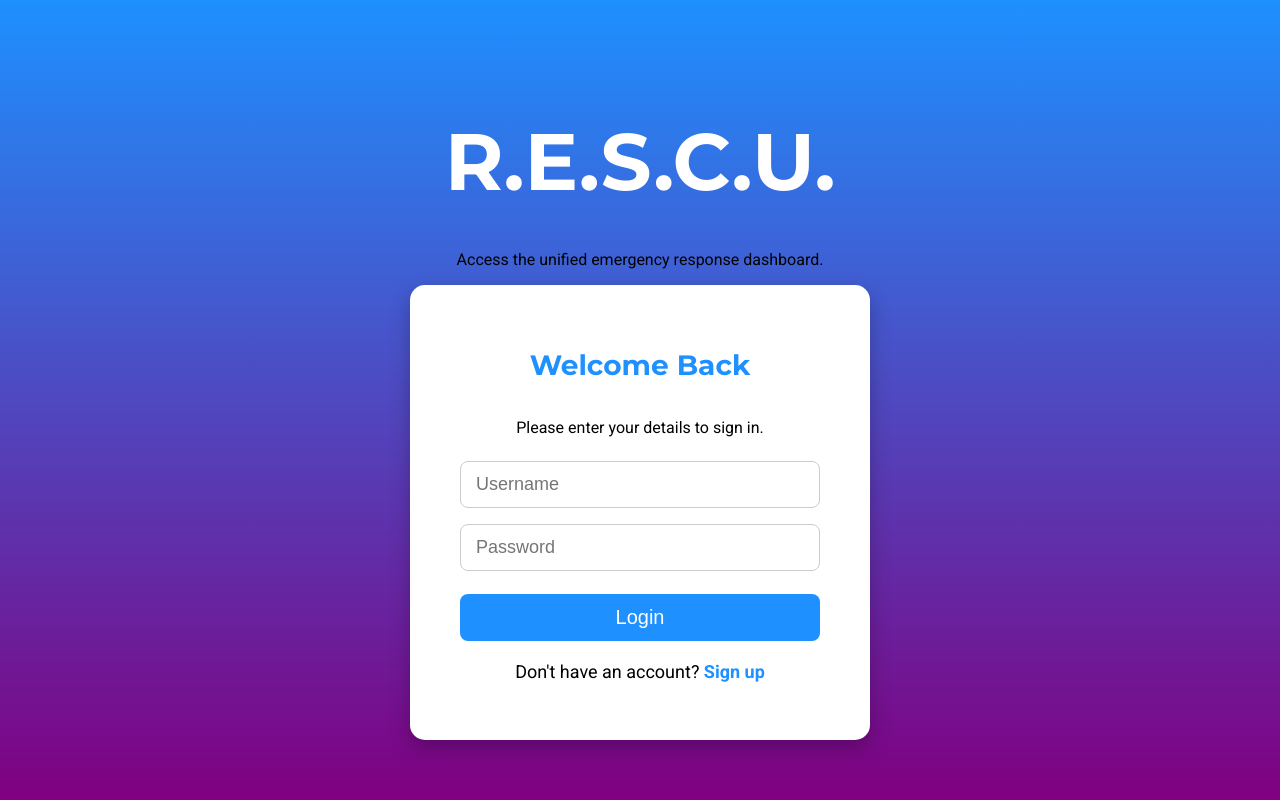
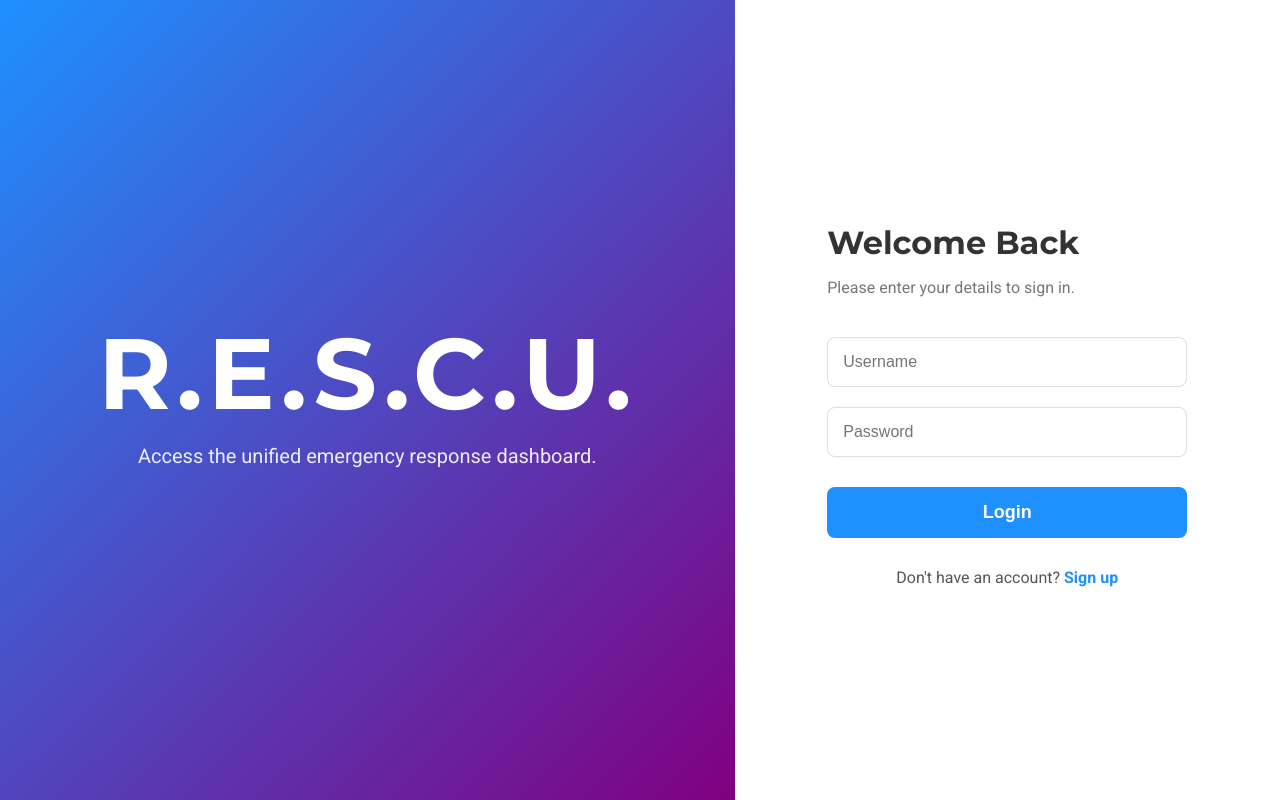
Before and after one commit to Lexie13/RESCU, a Flask app: page / in a window 1280 px wide. Run offline with Flask 3, Linux system fonts and the light colour scheme.

Commit message:
Update style.css

```diff
--- a/frontend/static/style.css
+++ b/frontend/static/style.css
@@ -1,189 +1,153 @@
-/* General body */
-body {
+/* General Reset */
+* {
+    box-sizing: border-box;
+}
+
+body, html {
+    height: 100%;
+    margin: 0;
+    font-family: 'Roboto', sans-serif;
+    background: #f4f7f6;
+}
+
+/* Page Wrapper for Split Layout */
+.page-wrapper {
+    display: flex;
     height: 100vh;
+    width: 100%;
+}
+
+/* Hero Section (Left Side) */
+.hero-section {
+    flex: 1.2; /* Takes up slightly more space */
+    background: linear-gradient(135deg, #1E90FF, #800080);
+    display: flex;
+    flex-direction: column;
+    justify-content: center;
+    align-items: center;
+    color: white;
+    padding: 40px;
+}
+
+.hero-section h1 {
+    font-family: 'Montserrat', sans-serif;
+    font-size: clamp(60px, 8vw, 100px);
     margin: 0;
+    letter-spacing: 5px;
+}
+
+.hero-section p {
+    font-size: 20px;
+    opacity: 0.9;
+    margin-top: 10px;
+}
+
+/* Form Section (Right Side) */
+.form-section {
+    flex: 1;
     display: flex;
     justify-content: center;
     align-items: center;
-    flex-direction: column;
-    background: linear-gradient(to bottom, #1E90FF, #800080);
-    font-family: 'Roboto', sans-serif;
-    text-align: center;
+    background: #ffffff;
 }
 
-/* Main heading */
-h1 {
-    color: #FFFFFF;
-    font-size: 80px;
-    font-family: 'Montserrat', sans-serif;
-    margin-bottom: 40px;
-}
-
-/* Form container (used for login + signup) */
 .form-container {
-    display: flex;
-    flex-direction: column;
-    align-items: center;
-    background: #ffffff;
-    padding: 40px 30px;
-    border-radius: 15px;
-    box-shadow: 0 8px 20px rgba(0,0,0,0.25);
-    width: 400px;
-}
-
-/* Forms */
-form {
     width: 100%;
-    display: flex;
-    flex-direction: column;
-    align-items: center;
+    max-width: 400px;
+    padding: 20px;
 }
 
 form h2 {
     font-family: 'Montserrat', sans-serif;
-    font-weight: 700;
-    margin-bottom: 20px;
-    font-size: 28px;
-    color: #1E90FF;
+    font-size: 32px;
+    margin-bottom: 5px;
+    color: #333;
+}
+
+.subtext {
+    color: #777;
+    margin-bottom: 30px;
 }
 
 /* Inputs */
 input[type="text"],
-input[type="password"],
-input[type="tel"],
-select {
-    width: 90%;
-    padding: 12px 15px;
-    margin: 8px 0;
+input[type="password"] {
+    width: 100%;
+    padding: 15px;
+    margin: 10px 0;
     border-radius: 8px;
-    border: 1px solid #ccc;
-    font-size: 18px;
-    transition: border-color 0.3s;
-    box-sizing: border-box;
+    border: 1px solid #ddd;
+    font-size: 16px;
+    transition: all 0.3s;
 }
 
-/* Focus state */
-input:focus,
-select:focus {
+input:focus {
     outline: none;
     border-color: #1E90FF;
+    box-shadow: 0 0 8px rgba(30, 144, 255, 0.2);
 }
 
-/* Buttons */
+/* Button */
 button {
-    width: 90%;
-    padding: 12px 15px;
-    margin-top: 15px;
+    width: 100%;
+    padding: 15px;
+    margin-top: 20px;
     border: none;
     border-radius: 8px;
     background: #1E90FF;
     color: #fff;
-    font-size: 20px;
+    font-size: 18px;
+    font-weight: bold;
     cursor: pointer;
-    transition: background 0.3s;
+    transition: background 0.3s ease;
 }
 
 button:hover {
     background: #104E8B;
 }
 
-/* Error message (for password mismatch) */
+/* Error Message */
 .error {
-    color: red;
+    color: #d9534f;
     font-size: 14px;
-    margin-top: 5px;
-    opacity: 0;
-    transform: scale(0.9);
-    transition: all 0.3s ease-in-out;
+    margin-top: 10px;
+    padding: 10px;
+    background: #f9dada;
+    border-radius: 5px;
+    display: none;
 }
 
 .error.show {
-    opacity: 1;
-    transform: scale(1);
+    display: block;
 }
 
-/* OAuth buttons */
-.oauth-buttons {
-    display: flex;
-    flex-direction: column;
-    gap: 12px;
-    width: 100%;
-}
-
-.google-btn {
-    background-color: #DB4437;
-}
-
-.google-btn:hover {
-    background-color: #a33228;
-}
-
-.microsoft-btn {
-    background-color: #2F2F2F;
-}
-
-.microsoft-btn:hover {
-    background-color: #1b1b1b;
-}
-
-/* OR text */
-.or-text {
-    margin: 15px 0;
-    font-weight: bold;
+/* Bottom Links */
+.signup-text {
+    margin-top: 30px;
+    text-align: center;
     color: #555;
 }
 
-/* Signup / Back link */
-.signup-text,
-.login-link {
-    margin-top: 20px;
-    font-size: 18px;
-}
-
-.signup-text a,
-.login-link a {
+.signup-text a {
     color: #1E90FF;
     text-decoration: none;
     font-weight: bold;
 }
 
-.signup-text a:hover,
-.login-link a:hover {
+.signup-text a:hover {
     text-decoration: underline;
 }
 
-/* =======================
-   Signup role buttons
-   ======================= */
-.role-buttons {
-    display: flex;
-    justify-content: center;
-    gap: 20px;
-    margin-bottom: 12px;
+/* Responsive Tweak for Mobile */
+@media (max-width: 768px) {
+    .page-wrapper {
+        flex-direction: column;
+    }
+    .hero-section {
+        flex: 0.5;
+        padding: 20px;
+    }
+    .hero-section h1 {
+        font-size: 40px;
+    }
 }
-
-.role-buttons input[type="radio"] {
-    display: none; /* hide default radio button */
-}
-
-.role-buttons label {
-    padding: 12px 20px;
-    border-radius: 8px;
-    border: 1px solid #ccc;
-    cursor: pointer;
-    font-size: 18px;
-    font-weight: 500;
-    transition: all 0.3s;
-    user-select: none;
-    background-color: #f0f0f0;
-}
-
-.role-buttons input[type="radio"]:checked + label {
-    background-color: #1E90FF;
-    color: white;
-    border-color: #104E8B;
-}
-
-.role-buttons input[type="radio"]:focus + label {
-    outline: 2px solid #1E90FF;
-}
```
